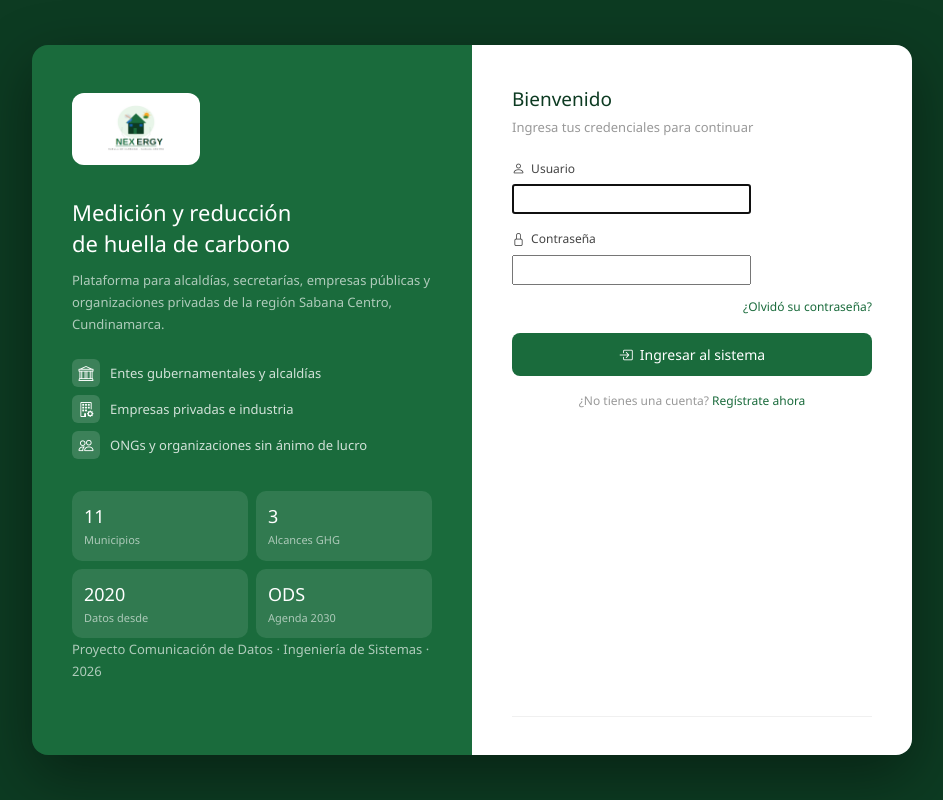
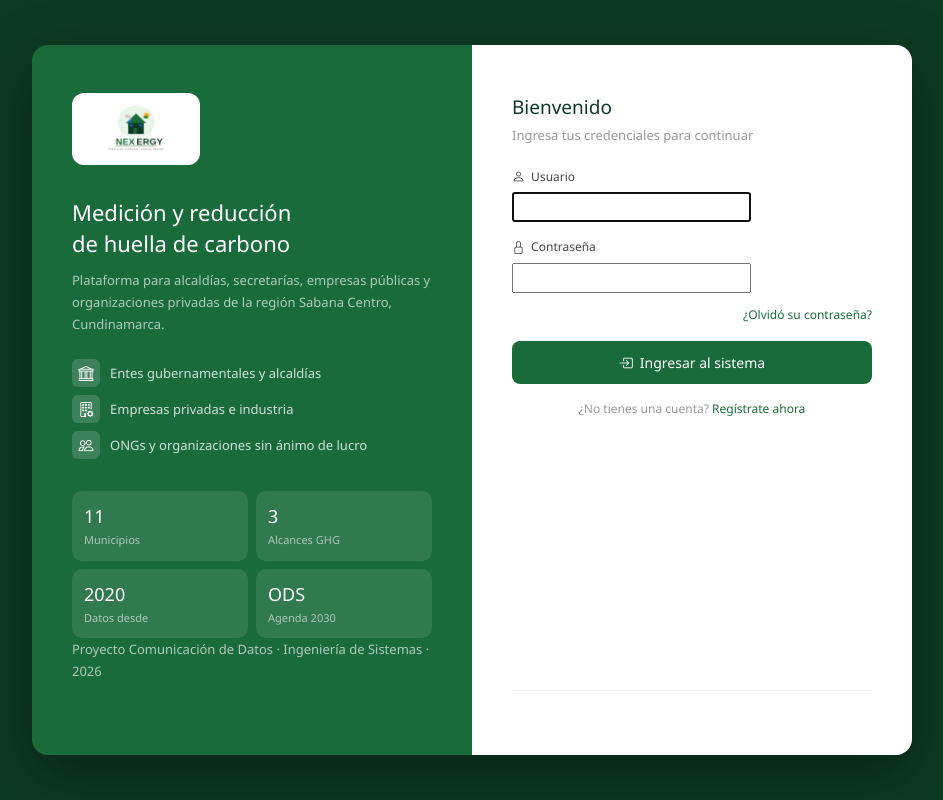
Before and after one commit to EisonAlexanderGonzalezDIaz/nexergy, a Django app: page /accounts/login/ in a window 1280 px wide. Shown: the whole page, without its empty margins (168-1111 px from the left). Run offline with Django 4.2, Linux system fonts and the light colour scheme.

Commit message:
fix: centrar contenido panel derecho login

```diff
--- a/templates/accounts/login.html
+++ b/templates/accounts/login.html
@@ -47,10 +47,10 @@
     .panel-right {
       flex: 1;
       background: #fff;
-      padding: 2.5rem 2.5rem 1.5rem;
+      padding: 3rem 2.5rem;
       display: flex;
       flex-direction: column;
-      justify-content: space-between;
+      justify-content: center;
     }
     .form-title { font-size:19px; font-weight:500; color:#0D3B22; margin:0 0 4px; }
     .form-sub { font-size:13px; color:#999; margin:0 0 1.4rem; }
@@ -301,7 +301,7 @@
     </div>
 
   <!-- Badges seguridad -->
-    <div class="tabs-bottom">
+    <div style="margin-top:2rem; padding-top:1rem; border-top:1px solid #F0F0F0;">
       <div class="security-badges">
 
 <script>
```
